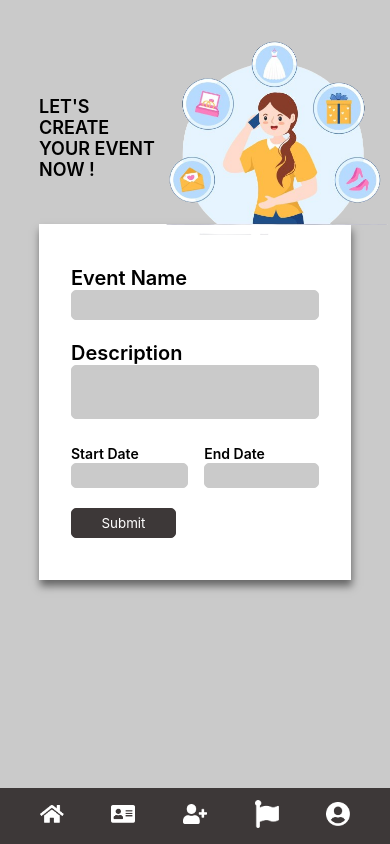
After one commit to syahhansadrian/WebVoting, a PHP site: page /pages/createEvent/index.html in a window 390 px wide. The commit adds this page. Run offline with PHP 8.4, Linux system fonts and the light colour scheme.

Commit message:
feat: add page createEvent and import font for assets/style.css

```diff
--- a/assets/style/style.css
+++ b/assets/style/style.css
@@ -2,13 +2,16 @@
   --bg-color: #cacaca;
   --navigation-color: #3d3838;
 }
+
+/* import font */
+@import url('https://fonts.googleapis.com/css2?family=Inter:slnt,wght@-10..0,100..900&display=swap');
 
 /* Root style */
 * {
   margin: 0;
   padding: 0;
   box-sizing: border-box;
-  font-family: Arial, Helvetica, sans-serif;
+  font-family: "Inter", sans-serif;
 }
 
 body {
--- /dev/null
+++ b/pages/createEvent/index.html
@@ -0,0 +1,73 @@
+<!DOCTYPE html>
+<html lang="en">
+  <head>
+    <meta charset="UTF-8" />
+    <meta name="viewport" content="width=device-width, initial-scale=1.0" />
+    <title>Document</title>
+    <link rel="stylesheet" href="../../assets/style/style.css" />
+    <link rel="stylesheet" href="style.css" />
+  </head>
+  <body>
+    <main>
+      <section class="create-event-header">
+        <div class="create-event-title">
+          <p>LET'S CREATE</p>
+          <p>YOUR EVENT</p>
+          <p>NOW !</p>
+        </div>
+        <img
+          src="../../assets/image/event-planner-template-hand-drawn-cartoon-flat-illustration-with-planning-schedule-time-management-business-agenda-and-calendar-concept-vector-removebg-preview-1.png"
+          alt=""
+        />
+      </section>
+      <section>
+        <form action="" method="post" class="create-event-form">
+          <div class="event-name">
+            <label for="eventName">Event Name</label>
+            <input type="text" name="eventName" id="" />
+          </div>
+          <div class="event-desc">
+            <label for="description">Description</label>
+            <textarea
+              name="description"
+              id=""
+              cols="30"
+              rows="10"
+              class="description"
+            ></textarea>
+          </div>
+          <div class="date">
+            <div class="start-date-time">
+              <label for="startDate">Start Date</label>
+              <input type="datetime" name="startDate" id="" />
+            </div>
+            <div class="end-date-time">
+              <label for="endDate">End Date</label>
+              <input type="datetime" name="endDate" id="" />
+            </div>
+          </div>
+          <button class="btn-submit">Submit</button>
+        </form>
+      </section>
+    </main>
+    <footer>
+      <nav>
+        <a href="#">
+          <img src="../../assets/image/vector-wnt.png" alt="home" />
+        </a>
+        <a href="#">
+          <img src="../../assets/image/vector-N2Y.png" alt="home" />
+        </a>
+        <a href="#">
+          <img src="../../assets/image/vector-weC.png" alt="home" />
+        </a>
+        <a href="#">
+          <img src="../../assets/image/vector-UcC.png" alt="home" />
+        </a>
+        <a href="#">
+          <img src="../../assets/image/vector-znx.png" alt="home" />
+        </a>
+      </nav>
+    </footer>
+  </body>
+</html>
--- /dev/null
+++ b/pages/createEvent/style.css
@@ -0,0 +1,83 @@
+@media (max-width: 768px) {
+  main {
+    margin: 2em 0;
+    /* overflow-x: hidden; */
+  }
+
+  .create-event-header {
+    display: grid;
+    grid-template-columns: 1fr auto;
+    align-items: center;
+  }
+
+  .create-event-title {
+    margin-left: 10vw;
+    font-weight: 600;
+    font-size: 18px;
+    display: flex;
+    flex-direction: column;
+    flex: 1;
+    flex-wrap: nowrap;
+  }
+
+  .create-event-header img {
+    width: 226px;
+  }
+
+  .create-event-form {
+    background-color: white;
+    width: 80%;
+    height: 356px;
+    margin: -20px auto 0;
+    padding: 2em;
+    display: flex;
+    flex-direction: column;
+    justify-content: space-around;
+    box-shadow: 1px 6px 8px 0 rgba(0, 0, 0, 0.5);
+  }
+
+  .create-event-form label {
+    font-size: 20px;
+    font-weight: 600;
+  }
+
+  .create-event-form input,
+  .description {
+    width: 100%;
+    background-color: var(--bg-color);
+    border: 1px solid var(--bg-color);
+    border-radius: 5px;
+    font-size: 16px;
+    padding: 2px;
+  }
+
+  .event-name input {
+    height: 30px;
+  }
+
+  .event-desc .description {
+    height: 54px;
+    resize: none;
+  }
+
+  .date {
+    display: flex;
+    gap: 1em;
+  }
+
+  .date label {
+    font-size: 14px;
+  }
+
+  .date input {
+    height: 25px;
+  }
+  .btn-submit {
+    background-color: var(--navigation-color);
+    border: 1px solid var(--navigation-color);
+    border-radius: 5px;
+    width: 105px;
+    height: 30px;
+    color: white;
+  }
+}
--- a/pages/myAccount/style.css
+++ b/pages/myAccount/style.css
@@ -49,7 +49,8 @@
     border-radius: 15px;
     padding: 1em;
     position: relative;
-    box-shadow: 0 4px 4px -1px rgba(0, 0, 0, 0.3);
+    box-shadow: 0 4px 4px -1px rgba(0, 0, 0, 0.3
+    );
   }
 
   .profile-input .label {
```
Also changed, not shown: assets/image/event-planner-template-hand-drawn-cartoon-flat-illustration-with-planning-schedule-time-management-business-agenda-and-calendar-concept-vector-removebg-preview-1.png.
